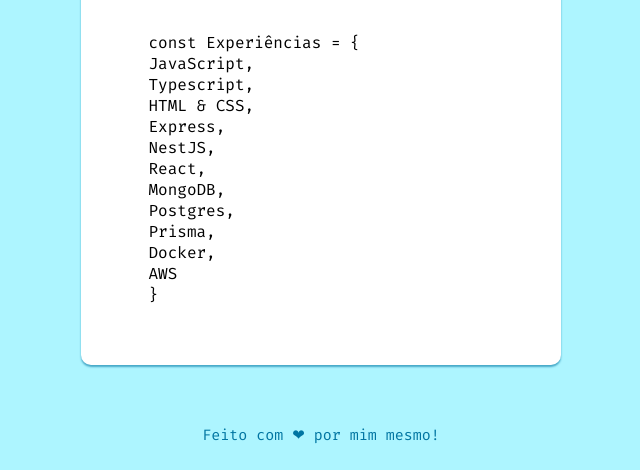
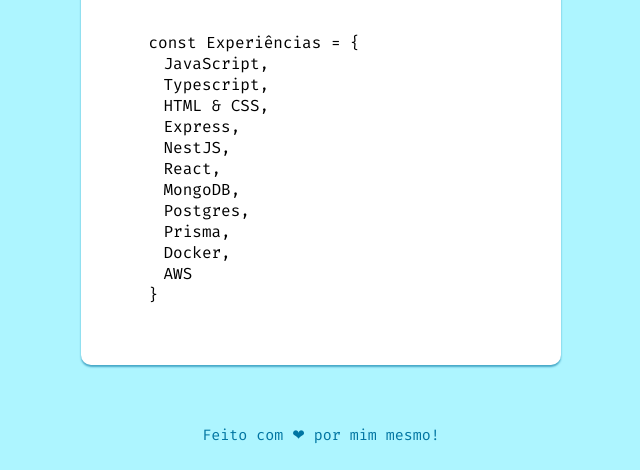
Before and after one commit to abnerpersio/links, a plain HTML site: page index.html in a window 1280 px wide. Shown: the part 355-825 px from the top of the page, without its empty margins (319-959 px from the left). Drawn offline with nearby package versions, Linux system fonts and the light colour scheme.

Commit message:
Update styles.css

```diff
--- a/styles.css
+++ b/styles.css
@@ -183,7 +183,7 @@
   display: block;
 }
 
-code .identar {
+code .indent {
   margin-left: 15px;
 }
 
```
